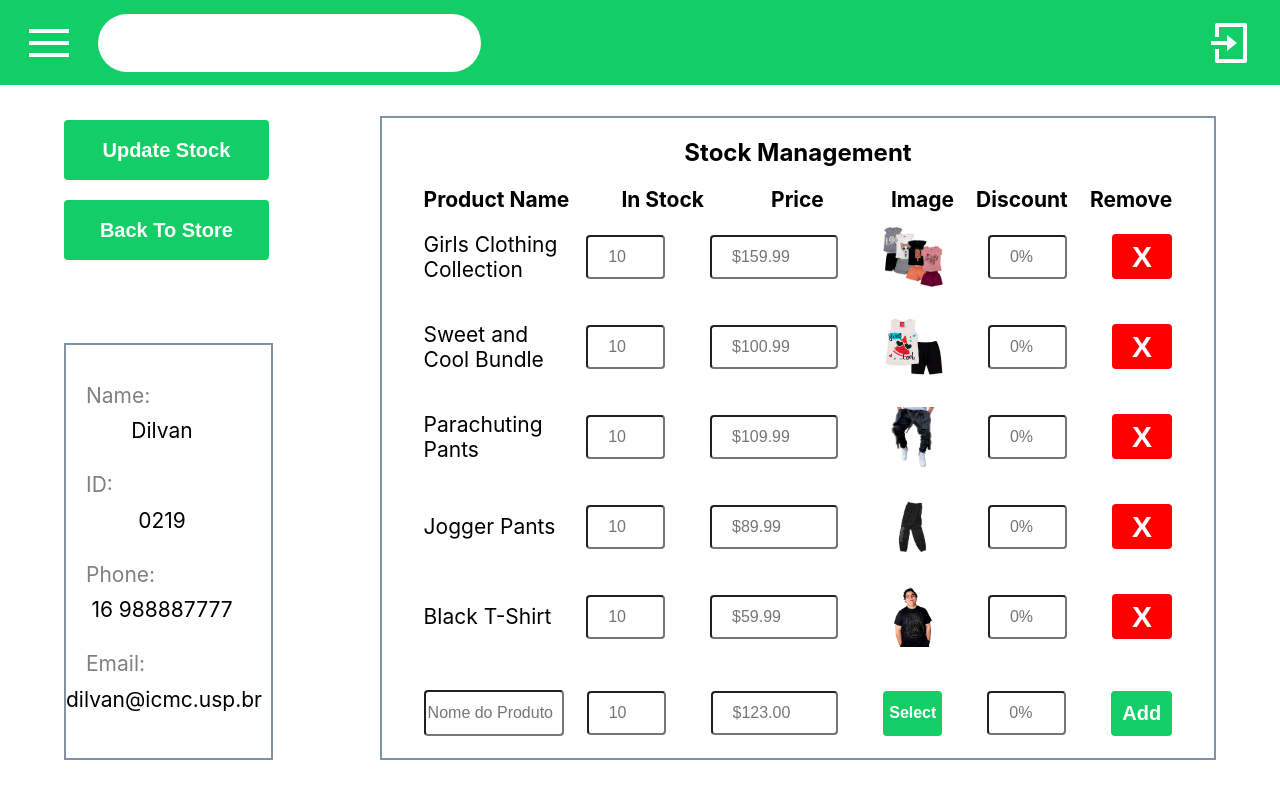
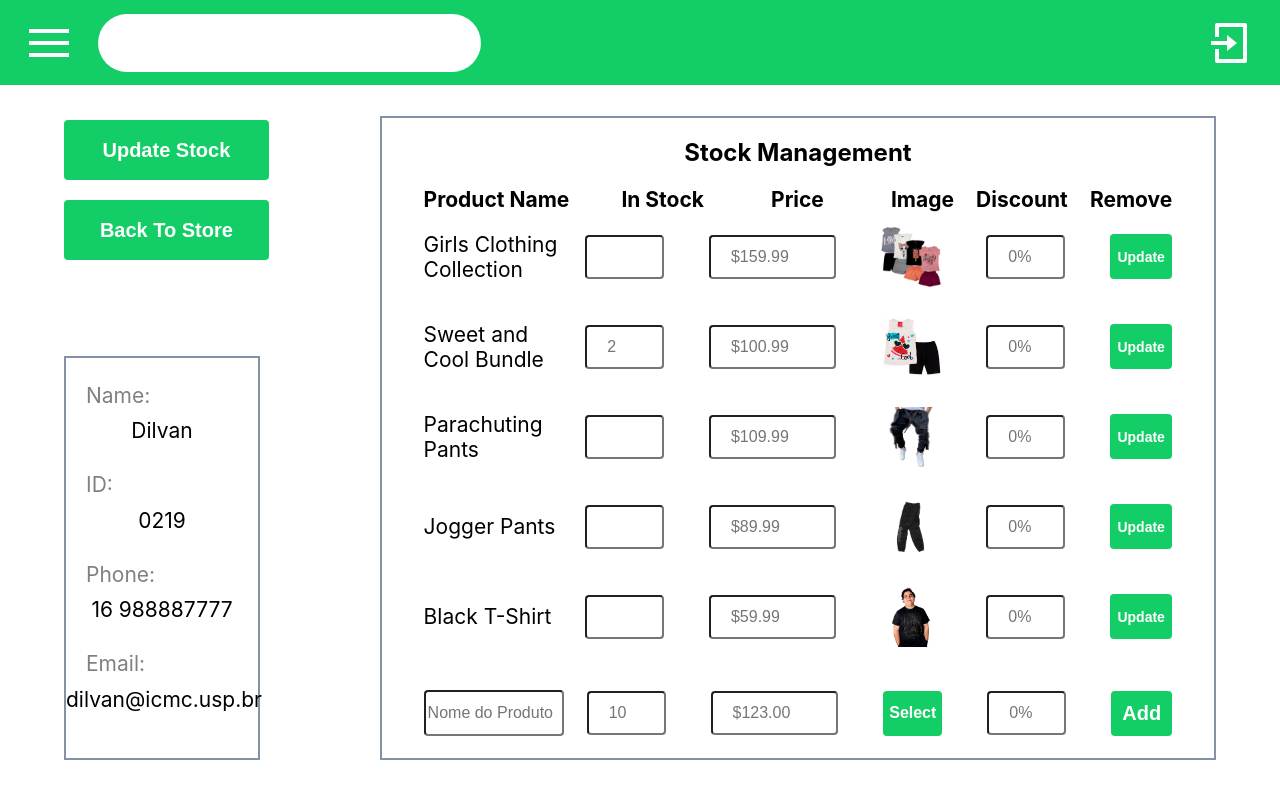
Before and after one commit to gmpeluzzo/SCC216-EClothing, a React (Create React App) app in the folder eclothing/: page /admin in a window 1280 px wide. Built offline with nearby package versions, Linux system fonts and the light colour scheme.

Commit message:
finishing admin page

```diff
--- a/eclothing/src/components/AdminPage/StockControl.jsx
+++ b/eclothing/src/components/AdminPage/StockControl.jsx
@@ -1,22 +1,37 @@
-import { useContext } from "react"
+import { useContext, useState } from "react"
 import { Link } from 'react-router-dom';
 import ShopContext from "../Context/shop-context";
-import { MediumText, ProdForm, ProdName, ProdRemove, SmallText, ManagementWrapper, ProdImg, StockControl, BigText, AddButton, SelectImage, InfoDiv, ManagementHeader, AdminButton, InfoContent, AdminInfo, InfoLabel } from "./styles";
+import { MediumText, ProdForm, ProdName, ProdUpdate, SmallText, ManagementWrapper, ProdImg, StockControl, BigText, AddButton, SelectImage, InfoDiv, ManagementHeader, AdminButton, InfoContent, AdminInfo, InfoLabel } from "./styles";
+import styled from 'styled-components';
+
+const StyledLink = styled(Link)`
+text-decoration: none;
+`
 
 const ProductControl = (props) => {
-    const { image, name, price } = props.product;
+    const { image, name, price, quantity, id } = props.product;
+    const [inStock, setInStock] = useState(quantity)
+    const [preco, setPreco] = useState(price)
 
-    const removeProduct = () => {
-    }
+    const handleClick = (productId) => {
+        fetch(`http://localhost:9000/products/update/ + ${productId}`, {
+          method: "PUT",
+          headers: {"Content-Type": "application/json"},
+          body: JSON.stringify({price: preco, quantity: inStock})
+        })
+          .then(response => response.json())
+          .then((result) => console.log(result))
+          .catch((err) => console.log(err));
+      }
 
     return (
         <ProdForm>
             <ProdName>{name}</ProdName>
-            <SmallText type="text" placeholder='10'/>
-            <MediumText type="text" placeholder={price}/>
+            <SmallText type="text" placeholder={quantity} onChange={e => setInStock(e.target.value)}/>
+            <MediumText type="text" placeholder={price} onChange={e => setPreco(e.target.value)}/>
             <ProdImg src={image}/>
             <SmallText type="text" placeholder="0%"/>
-            <ProdRemove type="button" value="X" onClick={removeProduct}/>
+            <ProdUpdate onClick={() => handleClick(id)}>Update</ProdUpdate>
         </ProdForm>
     );
 }
@@ -26,15 +41,41 @@ const AddProduct = () => {
         document.querySelector('.selectImage').value = window.prompt('\nInsert image URL\n\n')
     }
 
+    const handleSubmit = (event) => {
+        event.preventDefault()
+        const newProductInfo = {}
+        let formattedProduct = {}
+
+        for (var input in event.target){
+            !input.match(/\D/) && event.target[input].value && (newProductInfo[input] = event.target[input].value)
+        }
+
+        formattedProduct = {
+            name: newProductInfo['0'],
+            quantity: newProductInfo['1'],
+            price: newProductInfo['2'],
+            image: newProductInfo['6'],
+        }
+
+        fetch(`http://localhost:9000/products/add`, {
+            method: "POST",
+            headers: {"Content-Type": "application/json"},
+            body: JSON.stringify({formattedProduct})
+        })
+        .then(response => response.json())
+        .then((result) => console.log(result))
+        .catch((err) => console.log(err));
+    }
+
     return (
-        <ProdForm>
-            <BigText type="text" placeholder="Nome do Produto"/>
-            <SmallText type="text" placeholder='10'/>
-            <MediumText type="text" placeholder={'$123.00'}/>
+        <ProdForm onSubmit={handleSubmit}>
+            <BigText type="text" placeholder="Nome do Produto" required/>
+            <SmallText type="text" placeholder='10' required/>
+            <MediumText type="text" placeholder={'$123.00'} required/>
             <SelectImage type="button" value="Select" onClick={selectImageHandler}/>
             <SmallText type="text" placeholder="0%"/>
             <AddButton type="submit" value="Add"/>
-            <input className="selectImage" type="text" hidden/>
+            <input className="selectImage" type="text" hidden required/>
         </ProdForm>
     );
 }
@@ -60,8 +101,8 @@ const ProdManagement = () => {
                 <span>Discount</span>
                 <span>Remove</span>
             </ManagementHeader>
-            <StockControl>
-                {productsArray.map(product => <ProductControl product={product}/>)}
+            <StockControl className={'existingproducts'}>
+                {productsArray.map((product, index) => <ProductControl product={product} key={index}/>)}
             </StockControl>
             <AddProduct/>
         </ManagementWrapper>
@@ -73,7 +114,9 @@ const AdminPage = () => {
     return (
         <div>
             <AdminButton style={{top: '15%'}}>Update Stock</AdminButton>
-            <AdminButton style={{top: '25%'}}>Back To Store</AdminButton>
+            <StyledLink to={'/carousel'}>
+                <AdminButton style={{top: '25%'}}>Back To Store</AdminButton>
+            </StyledLink>
             <AdminInfo>
                 <InfoDiv>
                     <InfoLabel>Name:</InfoLabel>
--- a/eclothing/src/components/AdminPage/styles.js
+++ b/eclothing/src/components/AdminPage/styles.js
@@ -59,20 +59,20 @@ width: auto;
 margin: 3%;
 `
 
-export const ProdRemove = styled.input`
-font-size: 30px;
+export const ProdUpdate = styled.button`
+font-size: 14px;
 font-weight: bold;
 width: 20%;
 color: white;
-background-color: red;
+padding: 0 1% 0 1%;
+background-color:#13CE66;
 height: 45px;
-padding: 0 20px 0 20px;
 margin: 0 0 0 3%;
 border-radius: 4px;
 border:none;
 `
 
-export const ProdForm = styled.form`
+export const ProdForm = styled.div`
 display: flex;
 justify-content: space-between;
 width: 90%;
@@ -136,7 +136,6 @@ width: 15%;
 height: 50%;
 border: 2px solid #8492A6;
 display: flex;
-padding: 1% 1% 0 0;
 flex-direction: column;
 position: fixed;
 bottom: 5%;
--- a/eclothing/src/components/Header/Header.jsx
+++ b/eclothing/src/components/Header/Header.jsx
@@ -3,6 +3,11 @@ import { SearchInput, Container, MenuButton, LeftSideContainer, LogoutIcon, Menu
 import MenuIcon from '../../images/hamburguer_menu.svg';
 import Logout from '../../images/logout.svg';
 import { useLocation, Link } from 'react-router-dom';
+import styled from 'styled-components';
+
+const StyledLink = styled(Link)`
+text-decoration: none;
+`
 
 const Header = () => {
     const [visibility, setVisibility] = useState(false);
@@ -33,9 +38,21 @@ const Header = () => {
     return (
         <Container shouldDisplay={isLoginPage}>
             <MenuPanel visibility={visibility} ref={ref}>
-                <MenuItem>
-                    Admin
-                </MenuItem>
+                <StyledLink to={'/admin'}>
+                    <MenuItem>
+                        Admin
+                    </MenuItem>
+                </StyledLink>
+                <StyledLink to={'/carousel'}>
+                    <MenuItem>
+                        Home
+                    </MenuItem>
+                </StyledLink>
+                <StyledLink to={'/product/checkout'}>
+                    <MenuItem>
+                        Checkout
+                    </MenuItem>
+                </StyledLink>
             </MenuPanel>
             <LeftSideContainer shouldDisplay={isLoginPage}>
                 <MenuButton imgUrl={MenuIcon} onClick={() => setVisibility(!visibility)}/>
--- a/eclothing/src/components/Header/styles.js
+++ b/eclothing/src/components/Header/styles.js
@@ -57,7 +57,7 @@ export const SearchInput = styled.input`
 
 export const MenuPanel = styled.div`
     Height: 100vh;
-    z-index: 100;
+    z-index: 1000;
     left: ${props => props.visibility === true ? '0px' : '-300px'};
     position: absolute;
     background: white;
@@ -72,13 +72,18 @@ export const MenuPanel = styled.div`
 `;
 
 export const MenuItem = styled.div`
-    width: 100%;
-    height: 30px;
+    padding: 0 0 0 5%;
+    color: white;
+    width: 95%;
+    height: 40px;
     display: flex;
-    background-color: red;
+    background-color: #13CE66;
+    font-weight: bold;
+    font-size: 21px;
     align-items: center;
-    text-align: left;
-
+    text-align: center;
+    margin: 2% 0 0 0;
+    border: none;
 `
 
 export const Text = styled.div`
```
